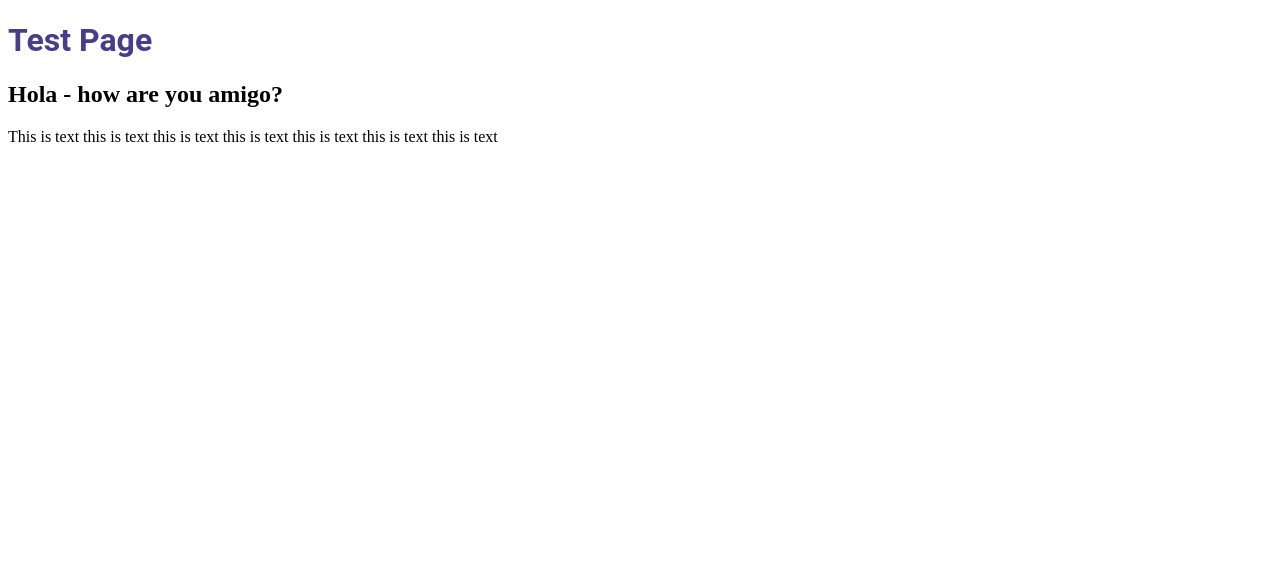
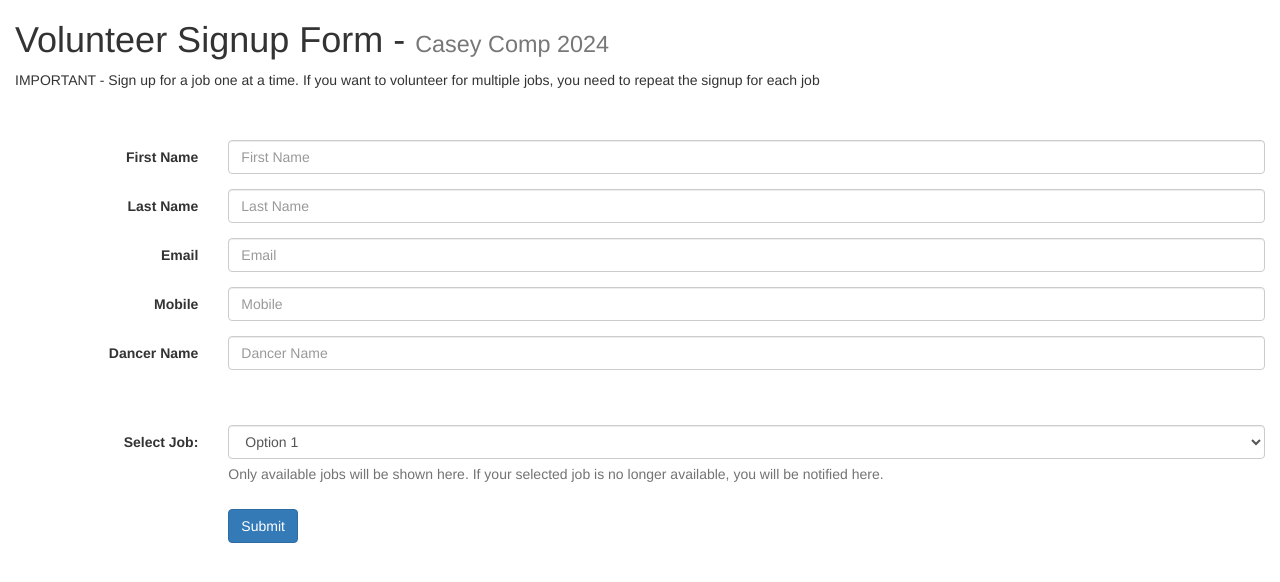
Before and after one commit to jalu-nugroho/test_project, a Flask app: page / in a window 1280 px wide. Shown: the top 582 px of the page. Run offline with Flask 3, Linux system fonts and the light colour scheme.

Commit message:
added bootstrap css from getbootstrap

```diff
--- a/templates/home.html
+++ b/templates/home.html
@@ -1,19 +1,74 @@
 <!DOCTYPE html>
 <html>
     <head>
-        <title>Test Page</title>
+        <meta name="viewport" content="width=device-width, initial-scale=1">
+        <title>Casey Comp - Volunteer Signup Form</title>
+        <link rel="stylesheet" href="https://cdn.jsdelivr.net/npm/bootstrap@3.4.1/dist/css/bootstrap.min.css" integrity="sha384-HSMxcRTRxnN+Bdg0JdbxYKrThecOKuH5zCYotlSAcp1+c8xmyTe9GYg1l9a69psu" crossorigin="anonymous">
         <style>
-            h1 {
-                font-family: Roboto;
-                color: darkslateblue;
+            .blank-block-line {
+                height: 40px;
             }
         </style>
     </head>
     <body>
-        <h1>Test Page</h1>
-        <h2>Hola - how are you amigo?</h2>
-        <p>
-            This is text this is text this is text this is text this is text this is text this is text
-        </p>
+        <div class="container-fluid">
+            <h1>Volunteer Signup Form - <small>Casey Comp 2024</small></h1>
+            <p>
+                IMPORTANT - Sign up for a job one at a time. If you want to volunteer for multiple jobs, you need to repeat the signup for each job
+            </p>
+            <div class="blank-block-line"></div>
+            <form class="form-horizontal">
+                <div class="form-group">
+                    <label for="firstName" class="col-sm-2 control-label">First Name</label>
+                    <div class="col-sm-10">
+                        <input type="text" class="form-control" id="firstName" placeholder="First Name">
+                    </div>
+                </div>
+                <div class="form-group">
+                    <label for="lastName" class="col-sm-2 control-label">Last Name</label>
+                    <div class="col-sm-10">
+                        <input type="text" class="form-control" id="lastName" placeholder="Last Name">
+                    </div>
+                </div>
+                <div class="form-group">
+                    <label for="email" class="col-sm-2 control-label">Email</label>
+                    <div class="col-sm-10">
+                        <input type="email" class="form-control" id="email" placeholder="Email">
+                    </div>
+                </div>
+                <div class="form-group">
+                    <label for="mobile" class="col-sm-2 control-label">Mobile</label>
+                    <div class="col-sm-10">
+                        <input type="tel" class="form-control" id="mobile" placeholder="Mobile">
+                    </div>
+                </div>
+                <div class="form-group">
+                    <label for="dancerName" class="col-sm-2 control-label">Dancer Name</label>
+                    <div class="col-sm-10">
+                        <input type="text" class="form-control" id="dancerName" placeholder="Dancer Name">
+                    </div>
+                </div>
+                <div class="blank-block-line"></div>
+                <div class="form-group">
+                    <label for="job" class="col-sm-2 control-label">Select Job:</label>
+                    <div class="col-sm-10">
+                        <select class="form-control" id="job">
+                            <option value="Option 1">Option 1</option>
+                            <option value="Option 2">Option 2</option>
+                            <option value="Option 3">Option 3</option>
+                            <option value="Option 4">Option 4</option>
+                            <option value="Option 5">Option 5</option>
+                        </select>
+                        <span id="helpBlock" class="help-block">Only available jobs will be shown here. If your selected job is no longer available, you will be notified here.</span>
+                    </div>
+                </div>
+                <div class="form-group">
+                    <label class="col-sm-2 control-label"></label>
+                    <div class="col-sm-10">
+                        <button type="submit" class="btn btn-primary">Submit</button>
+                    </div>
+                </div>
+            </form>
+        </div>
     </body>
 </html>
```
